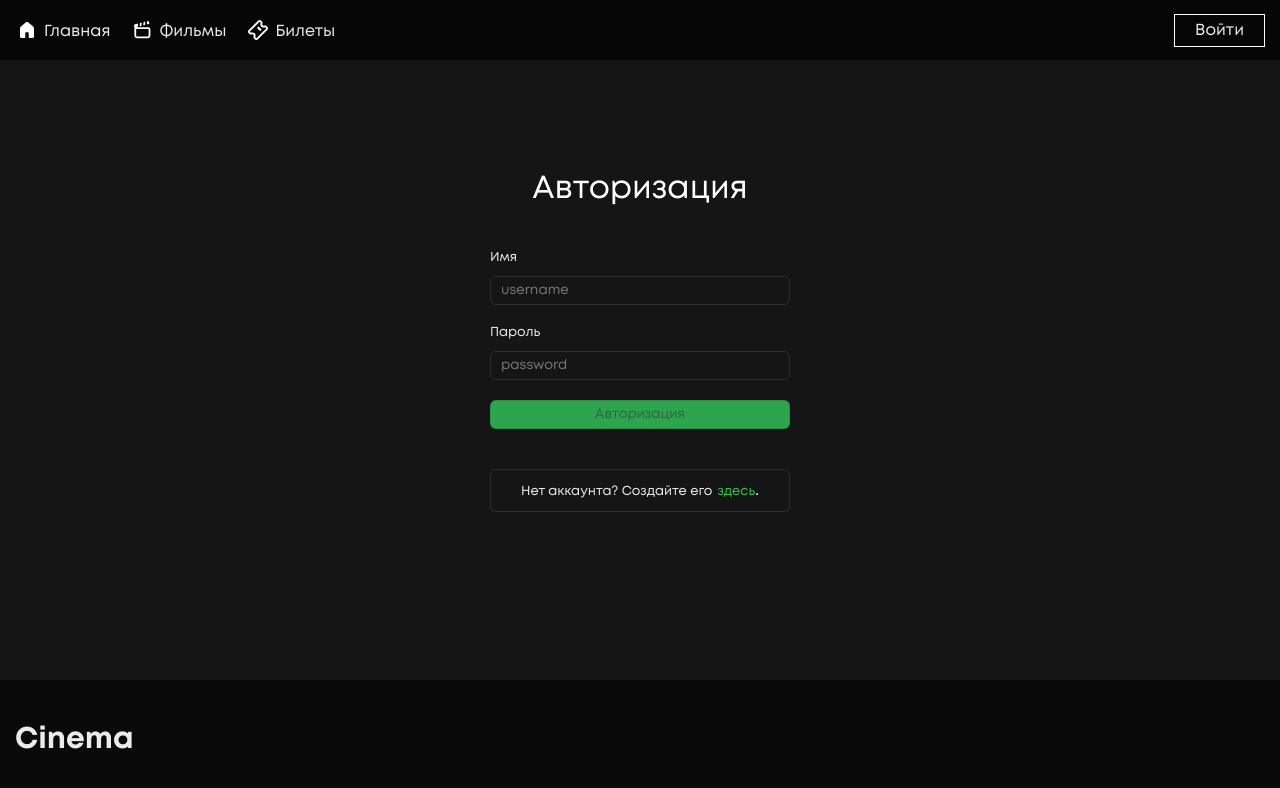
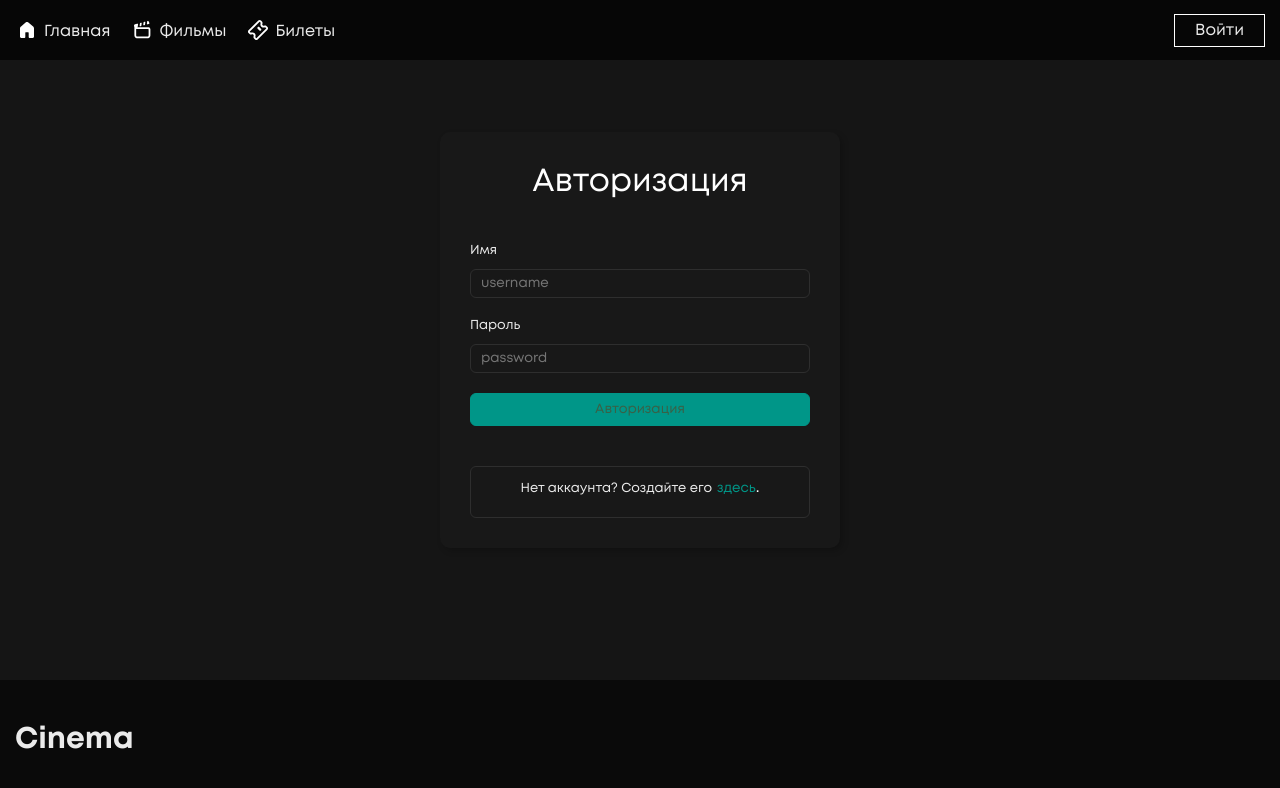
Before and after one commit to Attato/Nebo, a Next.js app: page /signIn in a window 1280 px wide. Shown: the top 788 px of the page. Built offline with nearby package versions, Linux system fonts and the light colour scheme; no server answers; the database is empty.

Commit message:
style upd

```diff
--- a/styles/auth.module.scss
+++ b/styles/auth.module.scss
@@ -9,8 +9,12 @@
 		display: flex;
 		flex-direction: column;
 		margin: auto;
-        max-width: 300px;
+		max-width: 400px;
 		width: 100%;
+		padding: 30px;
+		background: #181818;
+		border-radius: 10px;
+		box-shadow: 3px 3px 6px 0px rgba(0 0 0 / 20%);
 
 		h1 {
 			font-weight: 400;
@@ -33,7 +37,6 @@
 			justify-content: flex-start;
 
 			input {
-                max-width: 300px;
 				width: 100%;
 				background-color: transparent;
 				border: 1px solid #2e2e2e;
@@ -56,16 +59,14 @@
 		}
 
 		button {
-            max-width: 300px;
 			width: 100%;
-            padding: 5px 16px;
+			padding: 7px 16px;
 			border-radius: 6px;
 			color: #ebebeb;
-            margin-bottom: 10px;
 		}
 
 		.sign__up {
-            margin-top: 10px;
+			margin-top: 20px;
 			padding: 10px;
 			display: flex;
 			justify-content: center;
@@ -73,13 +74,9 @@
 			border: 1px solid #2e2e2e;
 			border-radius: 6px;
 
-            span {
-                margin: 0;
-            }
-
 			a {
-                font-size: 13px;
-                color: #2ec74c;
+				font-size: 13.3333px;
+				color: #009688;
 				margin-left: 5px;
 
 				&:hover {
@@ -87,58 +84,54 @@
 				}
 			}
 		}
+
+		.auth__another_option {
+			display: flex;
+			gap: 10px;
+			margin: 10px 0;
+		}
+
+		.social__buttons {
+			display: flex;
+			flex-direction: row;
+			gap: 10px;
+			flex-wrap: wrap;
+			justify-content: space-around;
+
+			.social__button {
+				background-color: transparent;
+				border-color: #2e2e2e;
+				width: 100%;
+				max-width: calc((100% / 2) - 5px);
+
+				&:hover {
+					border-color: #3e3e3e;
+				}
+			}
+		}
 	}
 }
 
-
-@media (prefers-color-scheme: dark) {
 .auth {
 	button {
-            background-color: #238636;
-            border: 1px solid #238636;
+		background-color: #009688;
+		border: 1px solid #009688;
 
 		&[disabled] {
-                color:#386147;
+			color: #386147;
 		}
 
 		&:hover {
 			cursor: pointer;
-                background-color: #2ea043;
+			background-color: #009688;
 			border-color: #f0f6fc1a;
 			transition: all 0.15s;
 		}
 
 		&[disabled]:hover {
 			cursor: not-allowed;
-                background-color: #238636;
-                border: 1px solid #238636;
+			background-color: #009688;
+			border: 1px solid #009688;
 		}
 	}
 }
-}
-
-@media (prefers-color-scheme: light) {
-    .auth {
-        button {
-            background-color: #2da44e;
-            border: 1px solid #1b1f2426;
-
-            &[disabled] {
-                color:#386147;
-            }
-
-            &:hover {
-                cursor: pointer;
-                background-color: #2c974b;
-                border-color: #1b1f2426;
-                transition: all 0.15s;
-            }
-
-            &[disabled]:hover {
-                cursor: not-allowed;
-                background-color: #2da44e;
-                border: 1px solid #1b1f2426;
-            }
-        }
-    }
-}
```
Lines whose indentation alone changed are shown as unchanged.
